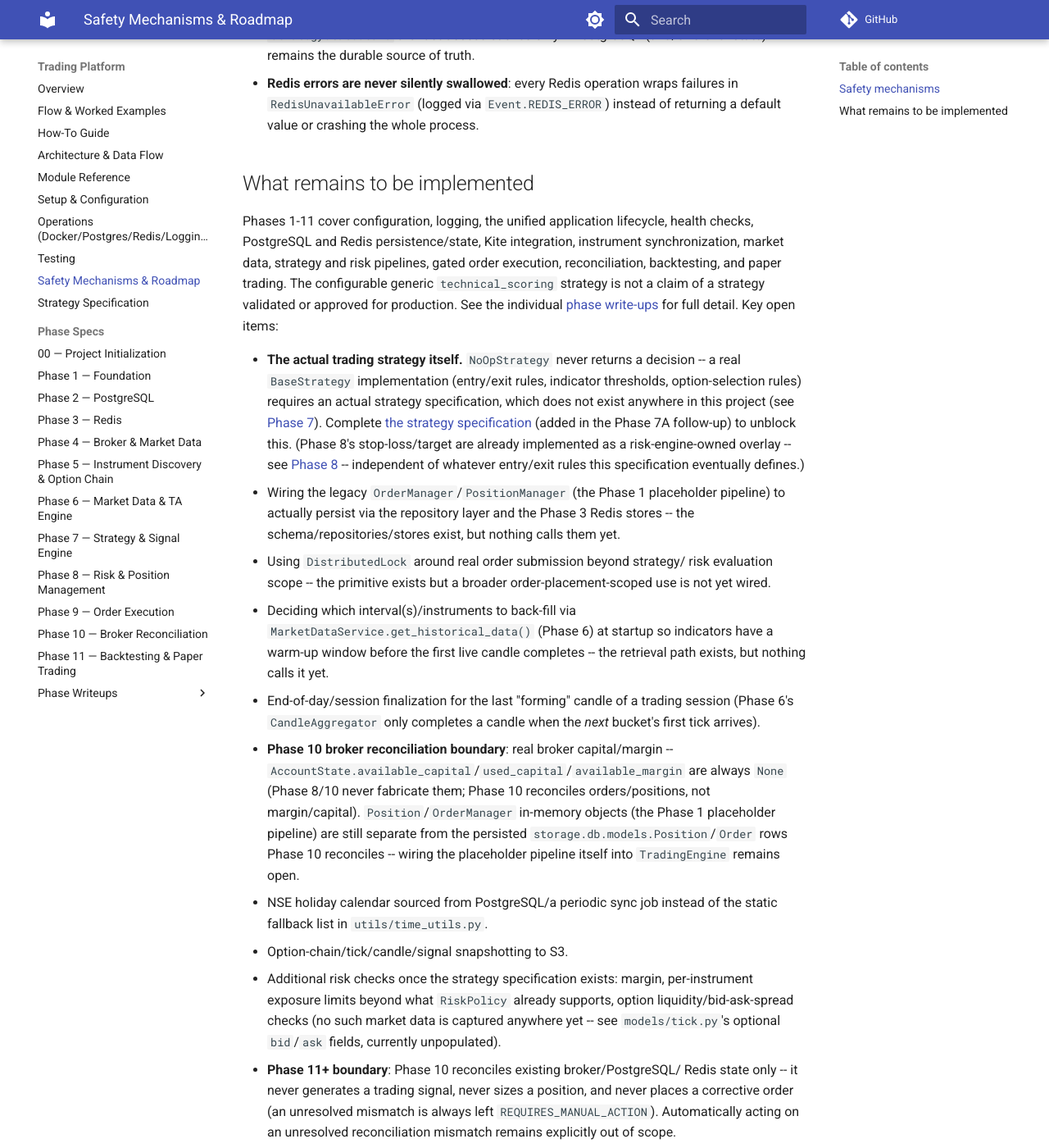
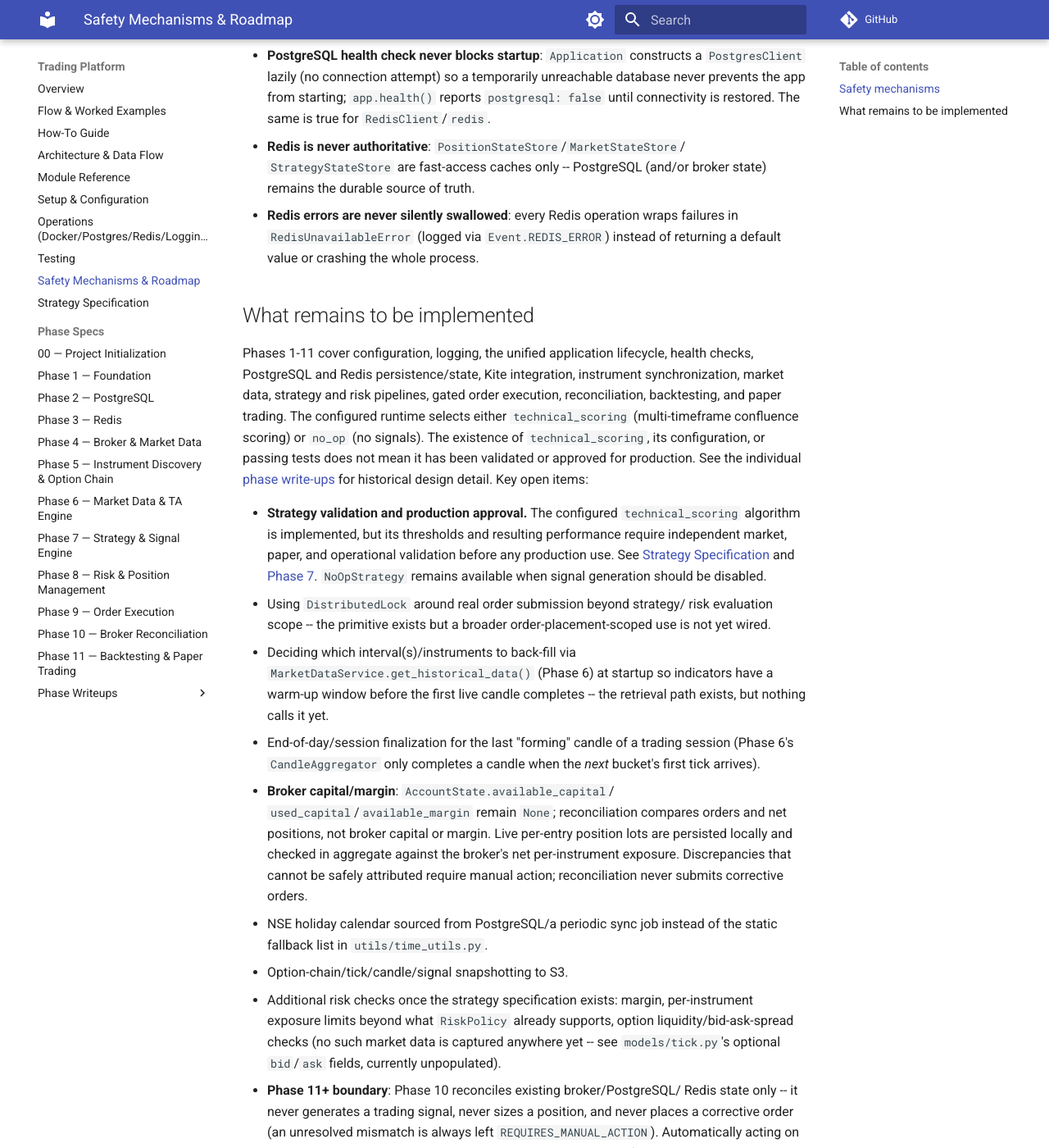
Before and after one commit to VictorG1422/docs, an MkDocs documentation site: the page built from docs/trading-platform/safety-and-limitations.md, in a window 1280 px wide and 1400 px high, scrolled down 1148 px. Shown: the whole window at 82% size. Built offline with MkDocs 1.6.1 and Material for MkDocs 9.7.7, drawn with Linux system fonts in a browser that asks for light colours; comment, search, counter and statistics services are not loaded; some of the changed text lies outside the part shown.

Commit message:
Document current trading controls and algorithm
Co-authored-by: Copilot <223556219+Copilot@users.noreply.github.com>

```diff
--- a/docs/trading-platform/safety-and-limitations.md
+++ b/docs/trading-platform/safety-and-limitations.md
@@ -17,15 +17,24 @@
   invalid**: the selected trading workflow is withheld and the error is
   exposed at `GET /api/runtime` so an authorized operator can correct the
   settings and restart.
-- **Duplicate-order protection**: `OrderManager` tracks submitted signal
-  IDs and raises `DuplicateOrderError` on re-submission; `RiskManager`
-  independently tracks seen signal IDs per trading day.
+- **Duplicate-entry protection**: the configured strategy/risk path
+  deduplicates repeated signal IDs. An open EQ position blocks another EQ
+  entry; distinct signals may create separate index CE/PE lots in the same
+  contract. Each lot has its own stop/target and exit identity.
 - **Risk limits with safe defaults**: `RiskLimits` defaults to a small
   `max_daily_loss` (5,000), `max_position_size` (1), and
   `max_trades_per_day` (10); daily counters reset automatically at
   midnight via `_roll_daily_state_if_needed`.
-- **Emergency kill switch**: `RiskManager.emergency_shutdown()` blocks
-  all further signals until explicitly reset.
+- **Immediate order-entry pause**: the dashboard's Redis-backed control
+  blocks new entries in configured backtest, paper, and live runtimes. The
+  execution engine rechecks the control immediately before submission;
+  inability to read control state fails closed for entries. Protective and
+  manual exits are not blocked. This pauses new entries, it does not cancel
+  orders already submitted or liquidate open positions.
+- **Manual exits are explicit and auditable**: authorized dashboard
+  operators can select one or more open paper/live position lots. Each
+  submitted exit records `MANUAL_EXIT` and the targeted position ID.
+  Backtest results are not live positions and cannot be manually exited.
 - **Fail-safe startup**: invalid persisted runtime configuration does not
   start a trading workflow. The unified launcher still serves the
   dashboard where possible, and Uvicorn owns graceful shutdown of the
@@ -53,25 +62,20 @@ Phases 1-11 cover configuration, logging, the unified application
 lifecycle, health checks, PostgreSQL and Redis persistence/state,
 Kite integration, instrument synchronization, market data, strategy and
 risk pipelines, gated order execution, reconciliation, backtesting, and
-paper trading. The configurable generic `technical_scoring` strategy is
-not a claim of a strategy validated or approved for production. See the individual
-[phase write-ups](phases/phase-01-foundation.md) for full detail. Key
-open items:
+paper trading. The configured runtime selects either `technical_scoring`
+(multi-timeframe confluence scoring) or `no_op` (no signals). The existence
+of `technical_scoring`, its configuration, or passing tests does not mean
+it has been validated or approved for production. See the individual
+[phase write-ups](phases/phase-01-foundation.md) for historical design
+detail. Key open items:
 
-- **The actual trading strategy itself.** `NoOpStrategy` never returns a
-  decision -- a real `BaseStrategy` implementation (entry/exit rules,
-  indicator thresholds, option-selection rules) requires an actual
-  strategy specification, which does not exist anywhere in this project
-  (see [Phase 7](phases/phase-07-strategy-signal.md)). Complete
-  [the strategy specification](strategy-specification.md) (added in the
-  Phase 7A follow-up) to unblock this. (Phase 8's stop-loss/target are
-  already implemented as a risk-engine-owned overlay -- see
-  [Phase 8](phases/phase-08-risk-position.md) -- independent of whatever
-  entry/exit rules this specification eventually defines.)
-- Wiring the legacy `OrderManager`/`PositionManager` (the Phase 1
-  placeholder pipeline) to actually persist via the repository layer and
-  the Phase 3 Redis stores -- the schema/repositories/stores exist, but
-  nothing calls them yet.
+- **Strategy validation and production approval.** The configured
+  `technical_scoring` algorithm is implemented, but its thresholds and
+  resulting performance require independent market, paper, and operational
+  validation before any production use. See
+  [Strategy Specification](strategy-specification.md) and
+  [Phase 7](phases/phase-07-strategy-signal.md). `NoOpStrategy` remains
+  available when signal generation should be disabled.
 - Using `DistributedLock` around real order submission beyond strategy/
   risk evaluation scope -- the primitive exists but a broader
   order-placement-scoped use is not yet wired.
@@ -82,14 +86,13 @@ open items:
 - End-of-day/session finalization for the last "forming" candle of a
   trading session (Phase 6's `CandleAggregator` only completes a candle
   when the *next* bucket's first tick arrives).
-- **Phase 10 broker reconciliation boundary**: real broker capital/margin --
-  `AccountState.available_capital`/`used_capital`/`available_margin` are
-  always `None` (Phase 8/10 never fabricate them; Phase 10 reconciles
-  orders/positions, not margin/capital). `Position`/`OrderManager`
-  in-memory objects (the Phase 1 placeholder pipeline) are still
-  separate from the persisted `storage.db.models.Position`/`Order` rows
-  Phase 10 reconciles -- wiring the placeholder pipeline itself into
-  `TradingEngine` remains open.
+- **Broker capital/margin**: `AccountState.available_capital`/
+  `used_capital`/`available_margin` remain `None`; reconciliation compares
+  orders and net positions, not broker capital or margin. Live per-entry
+  position lots are persisted locally and checked in aggregate against the
+  broker's net per-instrument exposure. Discrepancies that cannot be safely
+  attributed require manual action; reconciliation never submits corrective
+  orders.
 - NSE holiday calendar sourced from PostgreSQL/a periodic sync job
   instead of the static fallback list in `utils/time_utils.py`.
 - Option-chain/tick/candle/signal snapshotting to S3.
```
Also changed, not shown: docs/trading-platform/architecture.md (+27 -10 lines), docs/trading-platform/flow-and-examples.md (+36 -17 lines), docs/trading-platform/how-to.md (+15 -5 lines), docs/trading-platform/module-reference.md (+21 -16 lines).
